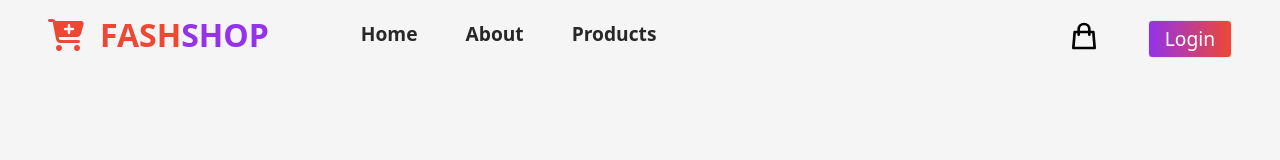
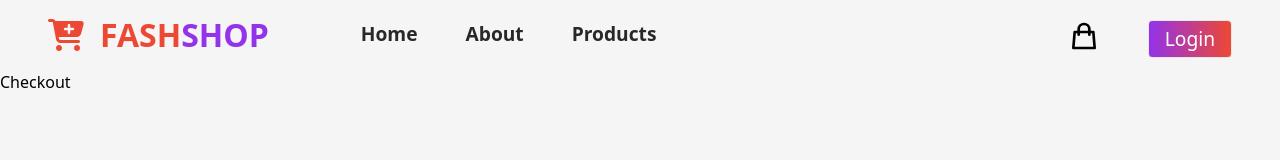
Before and after one commit to johntarus/ecommerce, a React (Create React App) app: page /checkout in a window 1280 px wide. Shown: the top 160 px of the page. Built offline with nearby package versions, Linux system fonts and the light colour scheme.

Commit message:
checkout

```diff
--- a/src/App.js
+++ b/src/App.js
@@ -4,6 +4,7 @@ import { BrowserRouter as Router, Routes, Route } from "react-router-dom";
 import Home from "./pages/Home";
 import About from "./pages/About";
 import Products from "./pages/Products";
+import Checkout from "./components/Checkout";
 import { ProductsProvider } from "./context/ProductsContext";
 
 function App() {
@@ -17,6 +18,7 @@ function App() {
               <Route exact path="/" element={<Home />} />
               <Route path="/about" element={<About />} />
               <Route path="/products" element={<Products />} />
+              <Route path="/checkout" element={<Checkout />} />
             </Routes>
           </div>
         </Router>
--- /dev/null
+++ b/src/components/Checkout.js
@@ -0,0 +1,7 @@
+import React from "react";
+
+const Checkout = () => {
+  return <div>Checkout</div>;
+};
+
+export default Checkout;
--- a/src/context/ProductsContext.js
+++ b/src/context/ProductsContext.js
@@ -21,7 +21,7 @@ import Tshirt from "../assets/images/product.jpg";
 import whitesneakers from "../assets/images/white-sneaker.jpg";
 
 export const ProductsContext = createContext();
-export const ProductsProvider = (props) => {
+export const ProductsProvider = ({ children }) => {
   const [products, setProducts] = useState([
     {
       id: 1,
@@ -186,7 +186,7 @@ export const ProductsProvider = (props) => {
   ]);
   return (
     <ProductsContext.Provider value={[products, setProducts]}>
-      {props.children}
+      {children}
     </ProductsContext.Provider>
   );
 };
--- a/src/pages/NavBar.js
+++ b/src/pages/NavBar.js
@@ -1,11 +1,13 @@
 import React, { useState } from "react";
-import { NavLink } from "react-router-dom";
+import { NavLink, useNavigate } from "react-router-dom";
 import "../index.css";
 
 function NavBar() {
   const [click, setClick] = useState(false);
 
   const handleClick = () => setClick(!click);
+
+  const navigate = useNavigate();
   return (
     <>
       <nav className="navbar">
@@ -55,6 +57,7 @@ function NavBar() {
                 stroke="currentColor"
                 viewBox="0 0 24 24"
                 xmlns="http://www.w3.org/2000/svg"
+                onClick={() => navigate("/checkout")}
               >
                 <path
                   strokeLinecap="round"
```
